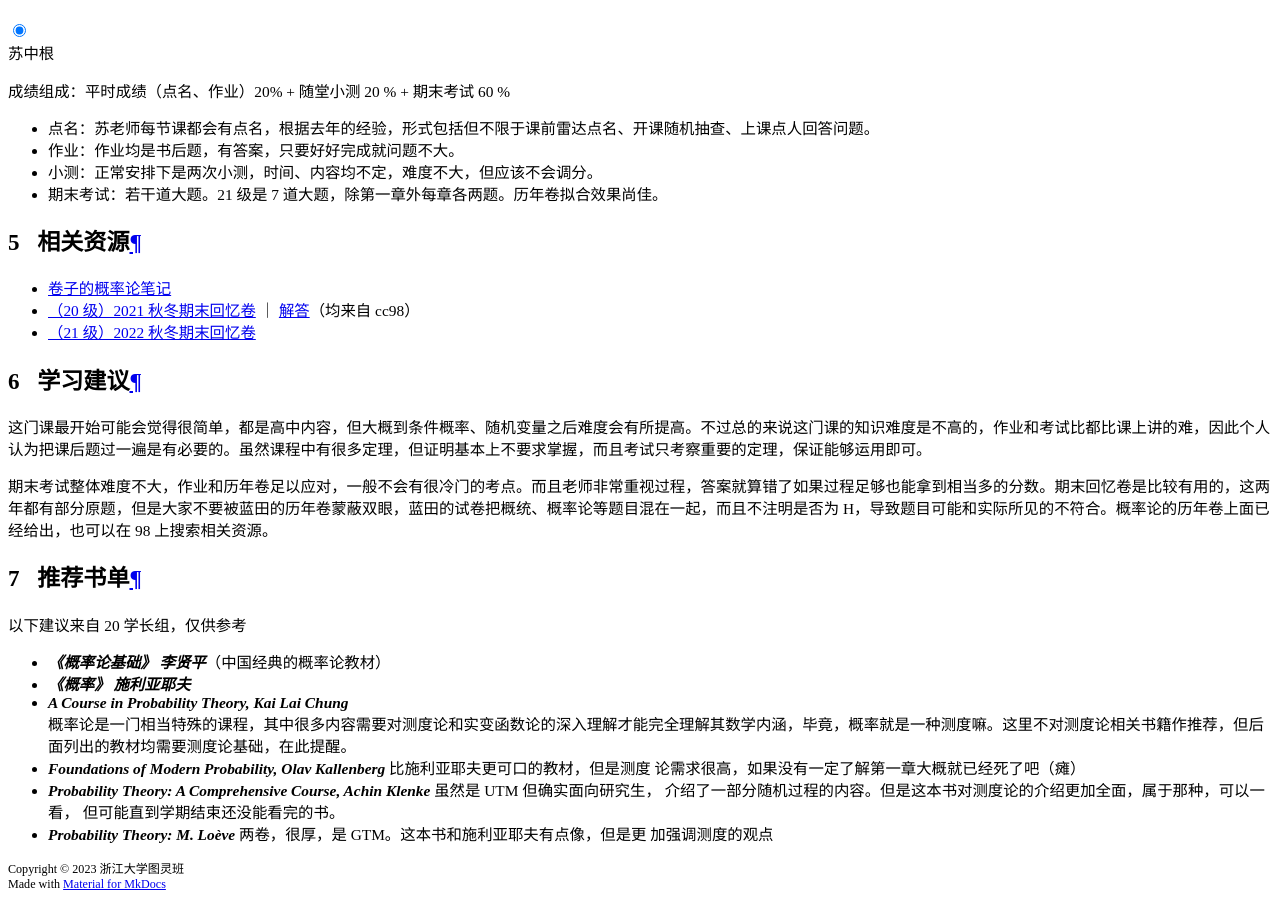
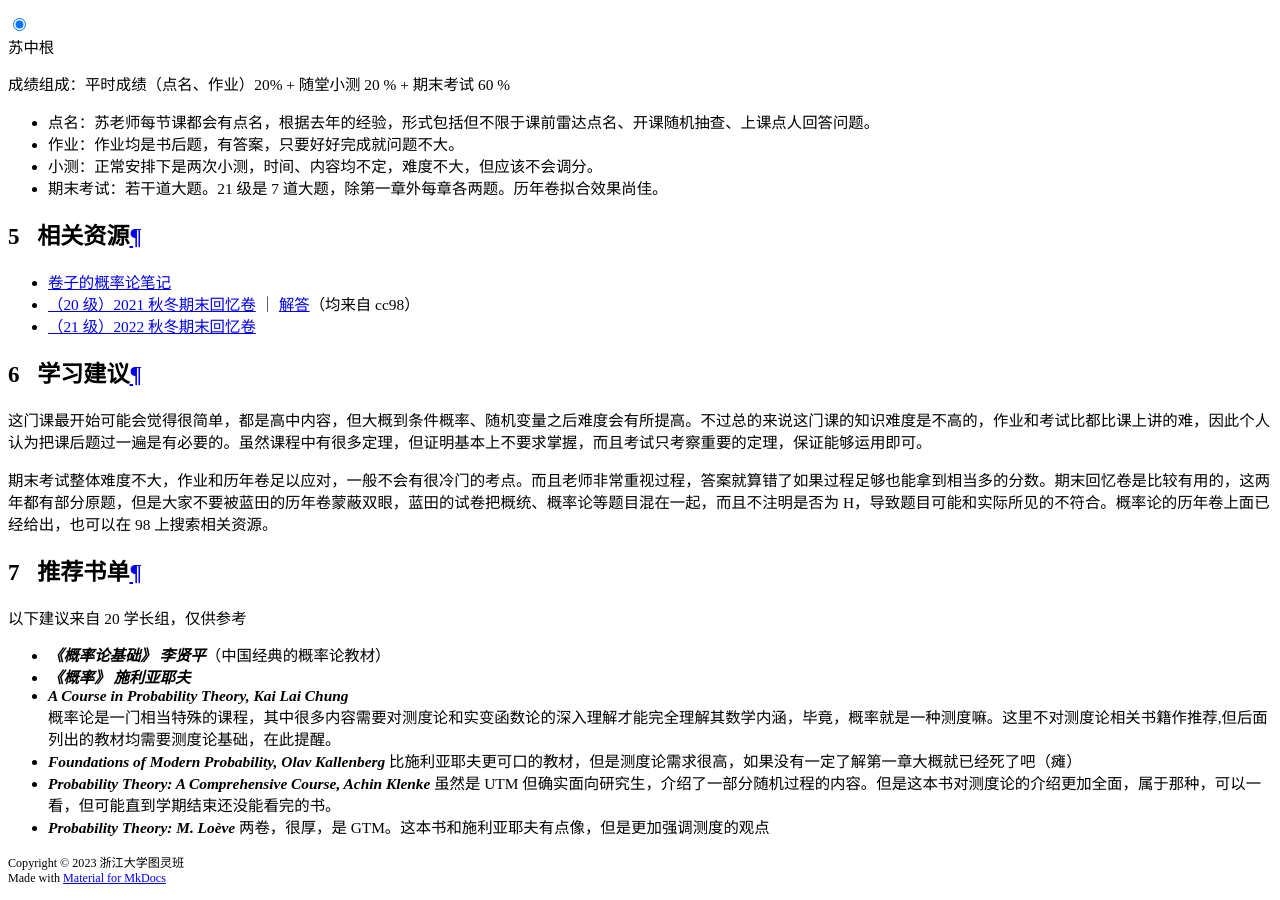
Before and after one commit to ZJU-Turing/TuringCourses, an MkDocs documentation site: the page built from docs/math_phys/probability/index.md, in a window 1280 px wide and 900 px high, scrolled down 18452 px. Built offline with MkDocs 1.6.1 and Material for MkDocs 9.7.7, drawn with Linux system fonts in a browser that asks for light colours; comment, search, counter and statistics services are not loaded; some of the changed text lies outside the part shown.

```diff
--- a/docs/math_phys/probability/index.md
+++ b/docs/math_phys/probability/index.md
@@ -6,8 +6,7 @@
 
 ### 先修要求
 
-建议先修课程：数学分析/微积分、线性代数
-学习中会涉及到各种积分的计算。
+建议先修课程：数学分析/微积分、线性代数。学习中会涉及到各种积分的计算。
 
 ## 任课教师
 
@@ -20,6 +19,7 @@
 ***概率论（第三版），林正炎、苏中根、张立新编著***
 
 浙大自编教材，上课基本按照这本书（除了最后一章老师会调整顺序），作业也是来自每章课后题。这本书还是比较清晰的，看书可以完全代替听课。教材的问题是深度不够，许多进阶知识缺乏对应的介绍，感兴趣的同学可以参考学习建议中的推荐书单。
+
 值得一提的是，学校订教材后会得到概率论中文版和英文版两本教材（~~捆绑销售~~），实际上英文版教材对这门课没有任何作用，作业、小测、考试均是中文。
 
 ## 分数构成
@@ -51,11 +51,7 @@
 * ***《概率论基础》 李贤平***（中国经典的概率论教材）
 * ***《概率》 施利亚耶夫***
 * ***A Course in Probability Theory, Kai Lai Chung***
-概率论是一门相当特殊的课程，其中很多内容需要对测度论和实变函数论的深入理解才能完全理解其数学内涵，毕竟，概率就是一种测度嘛。这里不对测度论相关书籍作推荐，但后面列出的教材均需要测度论基础，在此提醒。
-* ***Foundations of Modern Probability, Olav Kallenberg*** 比施利亚耶夫更可口的教材，但是测度
-论需求很高，如果没有一定了解第一章大概就已经死了吧（瘫）
-* ***Probability Theory: A Comprehensive Course, Achin Klenke*** 虽然是 UTM 但确实面向研究生，
-介绍了一部分随机过程的内容。但是这本书对测度论的介绍更加全面，属于那种，可以一看，
-但可能直到学期结束还没能看完的书。
-* ***Probability Theory: M. Loève*** 两卷，很厚，是 GTM。这本书和施利亚耶夫有点像，但是更
-加强调测度的观点
+概率论是一门相当特殊的课程，其中很多内容需要对测度论和实变函数论的深入理解才能完全理解其数学内涵，毕竟，概率就是一种测度嘛。这里不对测度论相关书籍作推荐,但后面列出的教材均需要测度论基础，在此提醒。
+* ***Foundations of Modern Probability, Olav Kallenberg*** 比施利亚耶夫更可口的教材，但是测度论需求很高，如果没有一定了解第一章大概就已经死了吧（瘫）
+* ***Probability Theory: A Comprehensive Course, Achin Klenke*** 虽然是 UTM 但确实面向研究生，介绍了一部分随机过程的内容。但是这本书对测度论的介绍更加全面，属于那种，可以一看，但可能直到学期结束还没能看完的书。
+* ***Probability Theory: M. Loève*** 两卷，很厚，是 GTM。这本书和施利亚耶夫有点像，但是更加强调测度的观点
```
